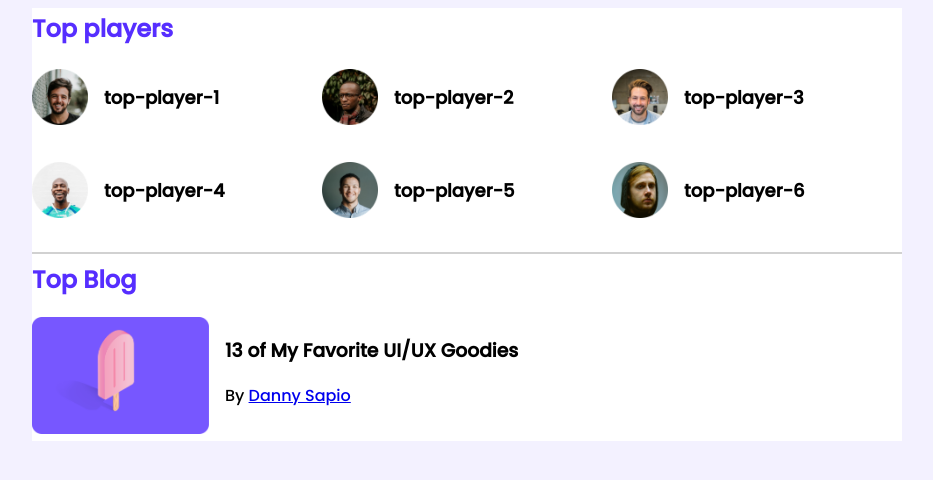
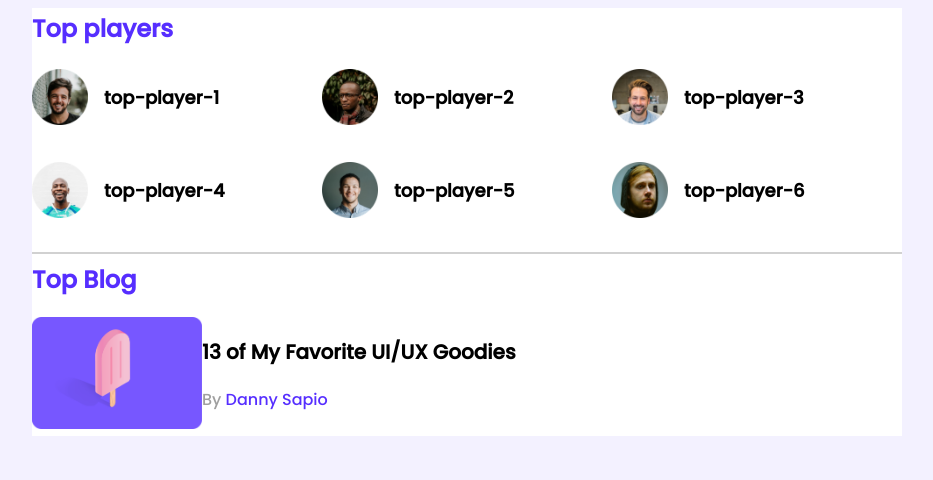
Before and after one commit to Hridoymozumder24/leader-board-css3, a plain HTML site: page index.html in a window 1280 px wide. Shown: the whole page, without its empty margins (173-1106 px from the left). Drawn offline with Linux system fonts and the light colour scheme.

Commit message:
mulchan ji

```diff
--- a/style.css
+++ b/style.css
@@ -60,10 +60,27 @@ hr{
 }
 
 .blog .thumbnail img{
-       width: 177px;
-      height: 117px;
+
+       width: 170px;
+}
 }
 .blog-info{
 
       margin-left: 16px;
 }
+.blog-tittle{
+
+
+       font-size: 20px;
+}
+.blog-author{
+
+       color: #9F9F9F;
+       font-size: 16px;
+}
+.blog-author a{
+
+       text-decoration: none;
+       color: #562EFF;
+       font-size: 16px;
+}
```
Also changed, not shown: index.html (+6 -1 lines).
